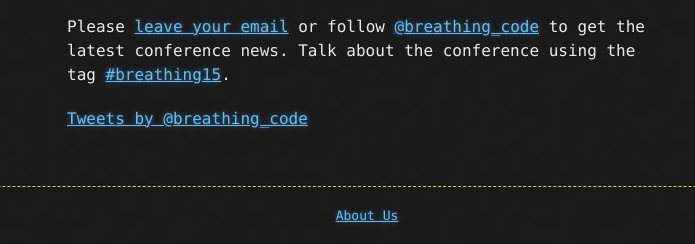
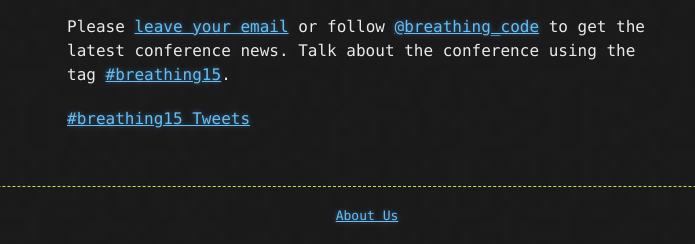
Before and after one commit to BreathingCode/BreathingCode.github.io, a Jekyll site: the page built from index.html, in a window 1280 px wide. Shown: the part 905-1149 px from the top of the page, without its empty margins (273-968 px from the left). Built offline with Jekyll 4.4.1, drawn with Linux system fonts in a browser that asks for light colours; nearby versions of some CDN libraries; Markdown is read by kramdown in place of the engine named in the settings; comment, search, counter and statistics services are not loaded.

Commit message:
changing twitter widget to hashtag breathing15

```diff
--- a/index.html
+++ b/index.html
@@ -53,10 +53,11 @@
 <p class="twitter-timeline">
   <a
     class="twitter-timeline"
-    href="https://twitter.com/breathing_code"
+    data-dnt="true"
     data-link-color="#63c0f5"
     data-border-color="#b5e853"
     data-theme="dark"
-    data-widget-id="559836566605271040">Tweets by @breathing_code</a>
+    href="https://twitter.com/hashtag/breathing15"
+    data-widget-id="559999051849273344">#breathing15 Tweets</a>
   <script>!function(d,s,id){var js,fjs=d.getElementsByTagName(s)[0],p=/^http:/.test(d.location)?'http':'https';if(!d.getElementById(id)){js=d.createElement(s);js.id=id;js.src=p+"://platform.twitter.com/widgets.js";fjs.parentNode.insertBefore(js,fjs);}}(document,"script","twitter-wjs");</script>
 </p>
```
